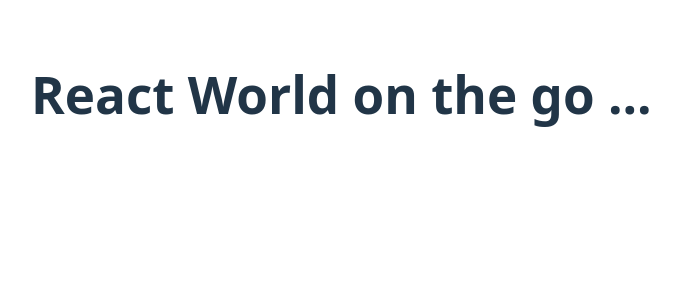
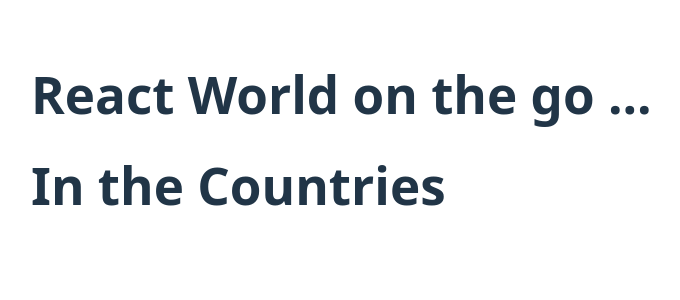
Before and after one commit to rimpakasundi07/Explore-core-react-2, a React (Vite) app: page / in a window 1280 px wide. Shown: the top 300 px of the page, without its empty margins (1-681 px from the left). Built offline with nearby package versions, Linux system fonts and the light colour scheme.

Commit message:
Add Countries component to display world data in App

```diff
--- a/src/App.jsx
+++ b/src/App.jsx
@@ -1,14 +1,11 @@
-import { useState } from "react";
-import reactLogo from "./assets/react.svg";
-import viteLogo from "/vite.svg";
 import "./App.css";
+import Countries from "./components/countries/Countries";
 
 function App() {
-  const [count, setCount] = useState(0);
-
   return (
     <>
       <h1> React World on the go ...</h1>
+      <Countries></Countries>
     </>
   );
 }
--- /dev/null
+++ b/src/components/countries/Countries.jsx
@@ -0,0 +1,11 @@
+import React from "react";
+
+const countries = () => {
+  return (
+    <div>
+      <h1>In the Countries </h1>
+    </div>
+  );
+};
+
+export default countries;
```
